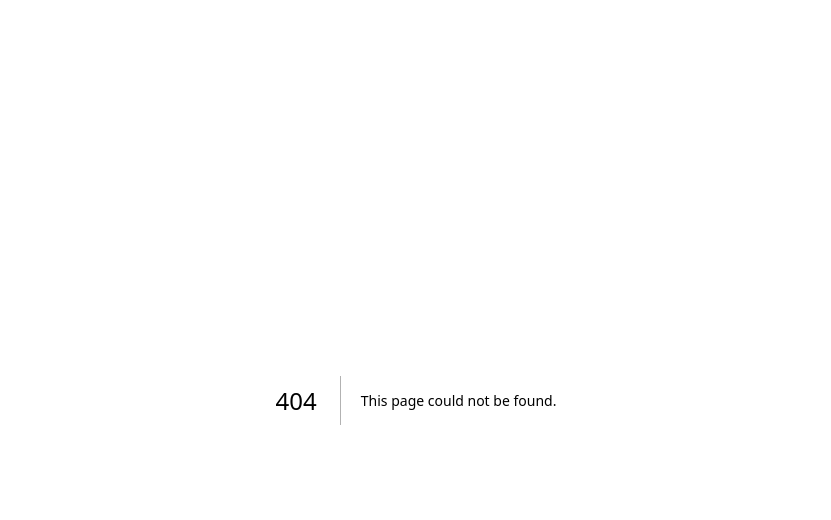
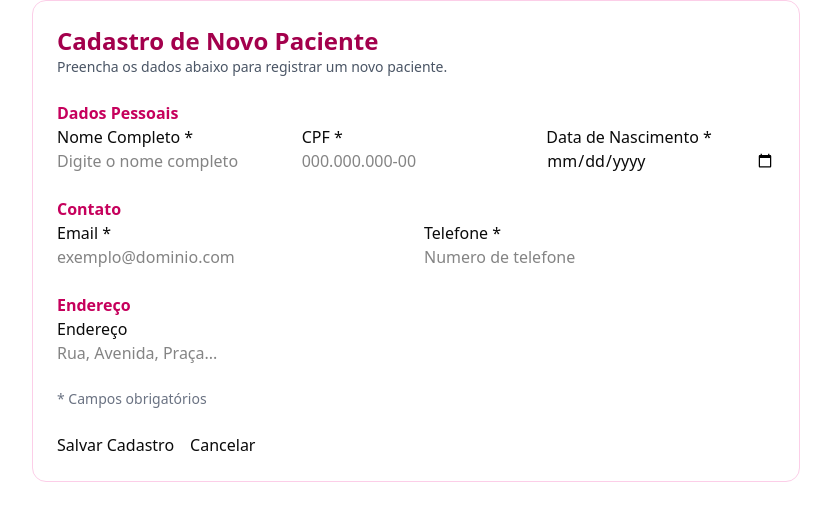
Before and after one commit to PauloStraforini/MindFlow, a Next.js app: page /psicologos/adicionar-pacientes in a window 1280 px wide. Before the commit this address had no page. Shown: the top 520 px of the page, without its empty margins (224-1055 px from the left). Built offline with nearby package versions, Linux system fonts and the light colour scheme.

Commit message:
feat: implement CadastroPaciente form with validation and API integration

```diff
--- /dev/null
+++ b/app/psicologos/adicionar-pacientes/page.tsx
@@ -0,0 +1,166 @@
+'use client'
+
+import { useForm } from 'react-hook-form'
+import { zodResolver } from '@hookform/resolvers/zod'
+import * as z from 'zod'
+
+const schema = z.object({
+  nome: z.string().min(1, 'Nome obrigatório'),
+  cpf: z.string().min(14, 'CPF inválido'),
+  nascimento: z
+    .string()
+    .refine(
+      (value) => !isNaN(new Date(value).getTime()) && new Date(value) <= new Date(),
+      'Data de nascimento inválida ou no futuro'
+    ),
+  email: z.string().email('Email inválido'),
+  telefone: z
+    .string()
+    .regex(
+      /^\d{11}$/,
+      'Telefone inválido. Exemplo: 15988337416'
+    ),
+  endereco: z.string().optional(),
+})
+
+type FormData = z.infer<typeof schema>
+
+export default function CadastroPaciente() {
+  const {
+    register,
+    handleSubmit,
+    formState: { errors },
+  } = useForm<FormData>({
+    resolver: zodResolver(schema),
+  })
+
+  // Função de envio dos dados para a API
+  const onSubmit = async (data: FormData) => {
+    try {
+      const response = await fetch('/api/pacientes', {
+        method: 'POST',
+        headers: {
+          'Content-Type': 'application/json',
+        },
+        body: JSON.stringify(data),
+      })
+
+      if (response.ok) {
+        const paciente = await response.json()
+        console.log('Paciente cadastrado com sucesso:', paciente)
+        // Aqui você pode adicionar lógica para redirecionar ou mostrar um sucesso para o usuário
+      } else {
+        const errorData = await response.json()
+        console.error('Erro ao cadastrar paciente:', errorData.error)
+        // Aqui você pode adicionar lógica para mostrar uma mensagem de erro ao usuário
+      }
+    } catch (error) {
+      console.error('Erro ao enviar dados para a API:', error)
+      // Aqui você pode adicionar lógica para mostrar uma mensagem de erro ao usuário
+    }
+  }
+
+  return (
+    <form
+      onSubmit={handleSubmit(onSubmit)}
+      className="max-w-3xl mx-auto bg-white dark:bg-pink-900/30 p-6 rounded-xl border border-pink-200 dark:border-pink-700 space-y-6"
+    >
+      <header>
+        <h1 className="text-2xl font-bold text-pink-800 dark:text-pink-100">Cadastro de Novo Paciente</h1>
+        <p className="text-sm text-gray-600 dark:text-gray-300">Preencha os dados abaixo para registrar um novo paciente.</p>
+      </header>
+
+      {/* Seção 1: Dados Pessoais */}
+      <section>
+        <h2 className="font-semibold text-pink-700 dark:text-pink-200">Dados Pessoais</h2>
+        <div className="grid grid-cols-1 md:grid-cols-3 gap-4">
+          <div>
+            <label className="label">Nome Completo *</label>
+            <input
+              type="text"
+              placeholder="Digite o nome completo"
+              {...register('nome')}
+              className="input input-bordered w-full"
+            />
+            <span className="text-sm text-red-500">{errors.nome?.message}</span>
+          </div>
+
+          <div>
+            <label className="label">CPF *</label>
+            <input
+              type="text"
+              {...register('cpf')}
+              className="input input-bordered w-full"
+              placeholder="000.000.000-00"
+            />
+            <span className="text-sm text-red-500">{errors.cpf?.message}</span>
+          </div>
+
+          <div>
+            <label className="label">Data de Nascimento *</label>
+            <input
+              type="date"
+              {...register('nascimento')}
+              className="input input-bordered w-full"
+            />
+            <span className="text-sm text-red-500">{errors.nascimento?.message}</span>
+          </div>
+        </div>
+      </section>
+
+      {/* Seção 2: Contato */}
+      <section>
+        <h2 className="font-semibold text-pink-700 dark:text-pink-200">Contato</h2>
+        <div className="grid grid-cols-1 md:grid-cols-2 gap-4">
+          <div>
+            <label className="label">Email *</label>
+            <input
+              type="email"
+              placeholder="exemplo@dominio.com"
+              {...register('email')}
+              className="input input-bordered w-full"
+            />
+            <span className="text-sm text-red-500">{errors.email?.message}</span>
+          </div>
+          <div>
+            <label className="label">Telefone *</label>
+            <input
+              type="text"
+              {...register('telefone')}
+              className="input input-bordered w-full"
+              placeholder="Numero de telefone"
+            />
+            <span className="text-sm text-red-500">{errors.telefone?.message}</span>
+          </div>
+        </div>
+      </section>
+
+      {/* Seção 3: Endereço */}
+      <section>
+        <h2 className="font-semibold text-pink-700 dark:text-pink-200">Endereço</h2>
+        <div className="grid grid-cols-1 md:grid-cols-3 gap-4">
+          <div>
+            <label className="label">Endereço</label>
+            <input
+              type="text"
+              {...register('endereco')}
+              className="input input-bordered w-full"
+              placeholder="Rua, Avenida, Praça..."
+            />
+          </div>
+        </div>
+      </section>
+
+      {/* Rodapé */}
+      <div className="text-sm text-gray-500 dark:text-gray-300">
+        * Campos obrigatórios
+      </div>
+      <div className="flex gap-4 mt-4">
+        <button type="submit" className="btn btn-primary cursor-pointer">
+          Salvar Cadastro
+        </button>
+        <button type="button" className="btn btn-outline">Cancelar</button>
+      </div>
+    </form>
+  )
+}
```
